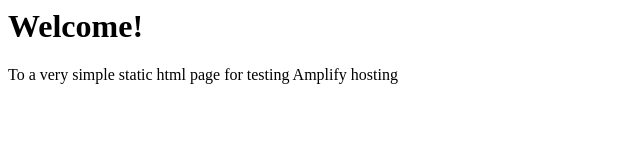
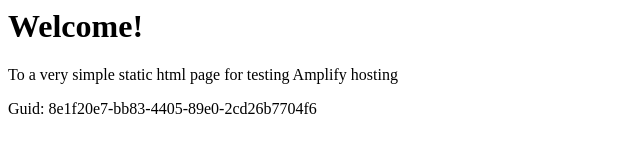
Before and after one commit to aws-aemilia-lhr/Github-PR-Commit-Integration-Test-DoNotTouch-GitHubAutoBuildPrPreviewCanaryTest-v1-prod-eu-west-2, a website: page src/index.html in a window 1280 px wide. Shown: the whole page, without its empty margins (0-640 px from the left). Drawn offline with Linux system fonts and the light colour scheme.

Commit message:
commit from integ tests

```diff
--- a/src/index.html
+++ b/src/index.html
@@ -1,3 +1,5 @@
+
+
 <html lang="en">
 
 <head>
@@ -10,6 +12,6 @@
 <body>
     <h1>Welcome!</h1>
     <p>To a very simple static html page for testing Amplify hosting</p>
-</body>
+    <p>Guid: 8e1f20e7-bb83-4405-89e0-2cd26b7704f6</p></body>
 
 </html>
```
